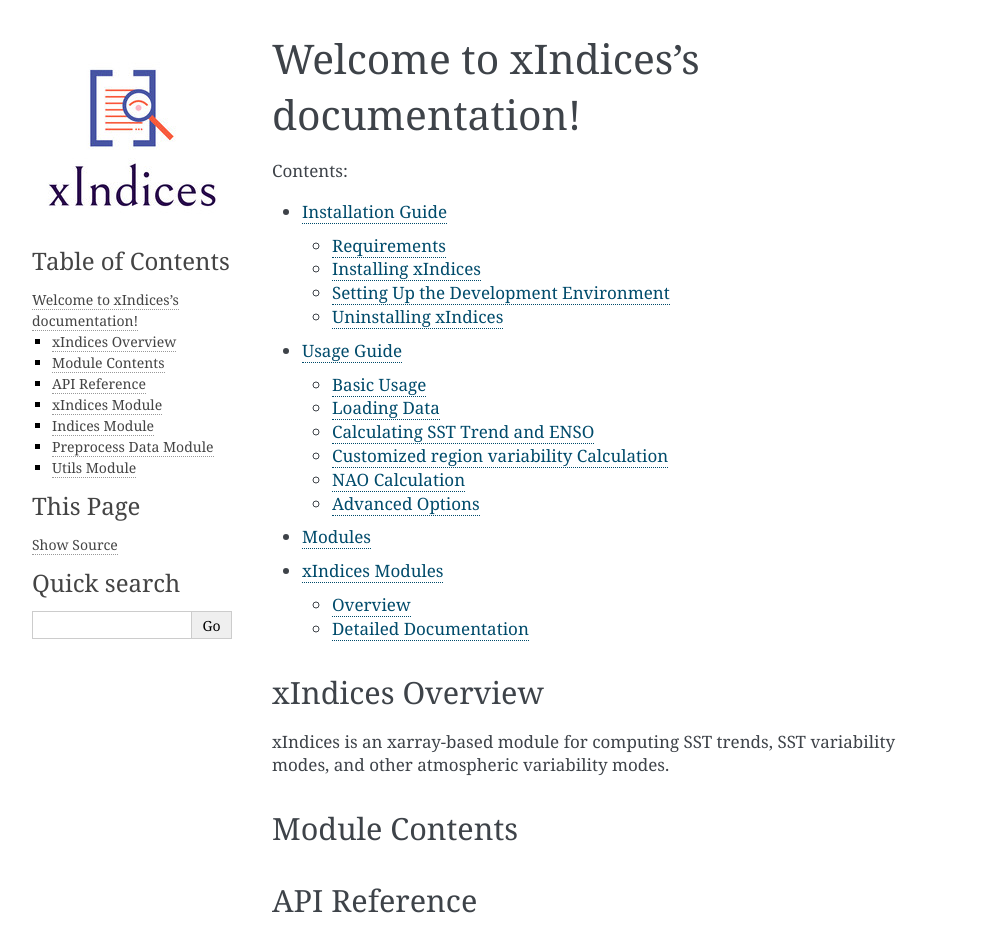
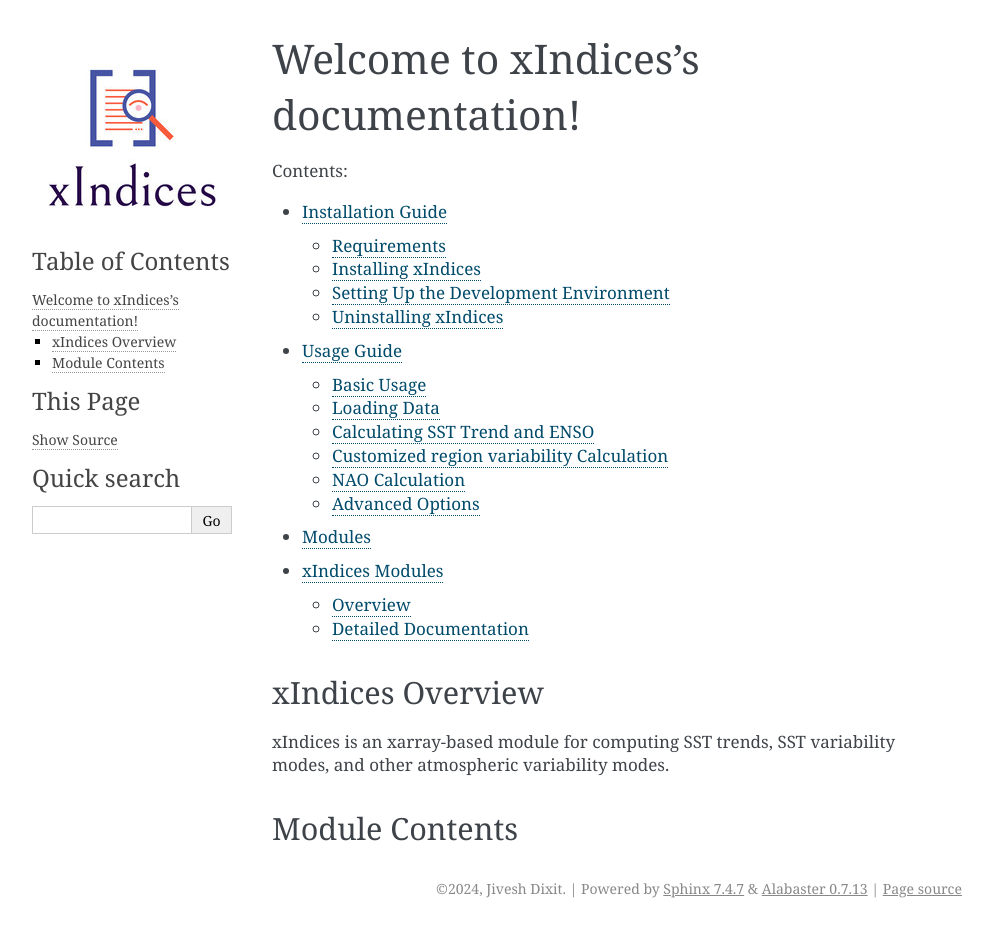
Before and after one commit to JiveshDixit/xIndices, a Sphinx documentation site: the page built from docs/index.rst, in a window 1280 px wide. Shown: the top 941 px of the page, without its empty margins (148-1141 px from the left). Built offline with Sphinx 7.4.7, drawn with Linux system fonts in a browser that asks for light colours; pages that are not in the unit, such as notebooks, are missing from menus; some of the changed text lies outside the part shown.

Commit message:
Update index.rst

```diff
--- a/docs/index.rst
+++ b/docs/index.rst
@@ -22,39 +22,3 @@
    indices
    preprocess_data
    utils
-
-API Reference
--------------
-The following sections provide details on the functions and classes available in xIndices.
-
-xIndices Module
----------------
-
-.. automodule:: xIndices
-   :members:
-   :undoc-members:
-   :show-inheritance:
-
-Indices Module
---------------
-
-.. automodule:: xIndices.indices
-   :members:
-   :undoc-members:
-   :show-inheritance:
-
-Preprocess Data Module
-----------------------
-
-.. automodule:: xIndices.preprocess_data
-   :members:
-   :undoc-members:
-   :show-inheritance:
-
-Utils Module
-------------
-
-.. automodule:: xIndices.utils
-   :members:
-   :undoc-members:
-   :show-inheritance:
```
